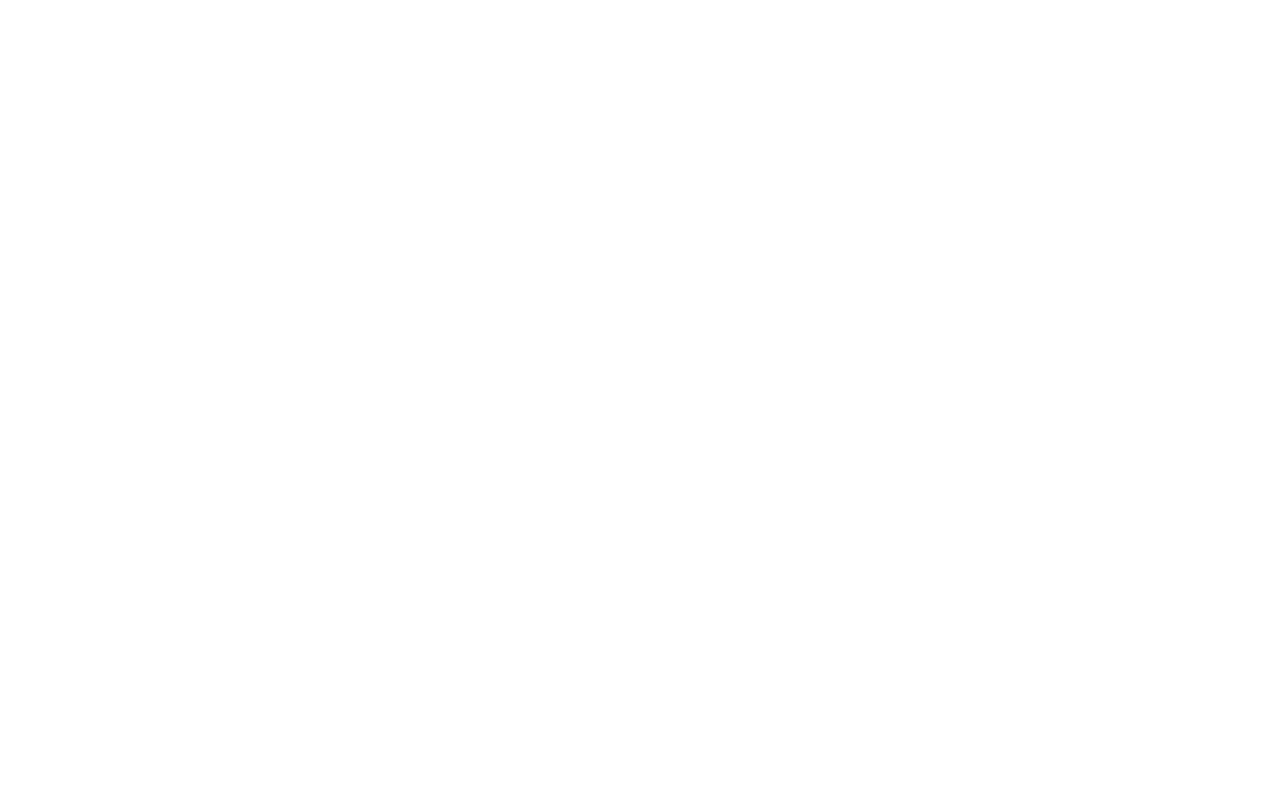
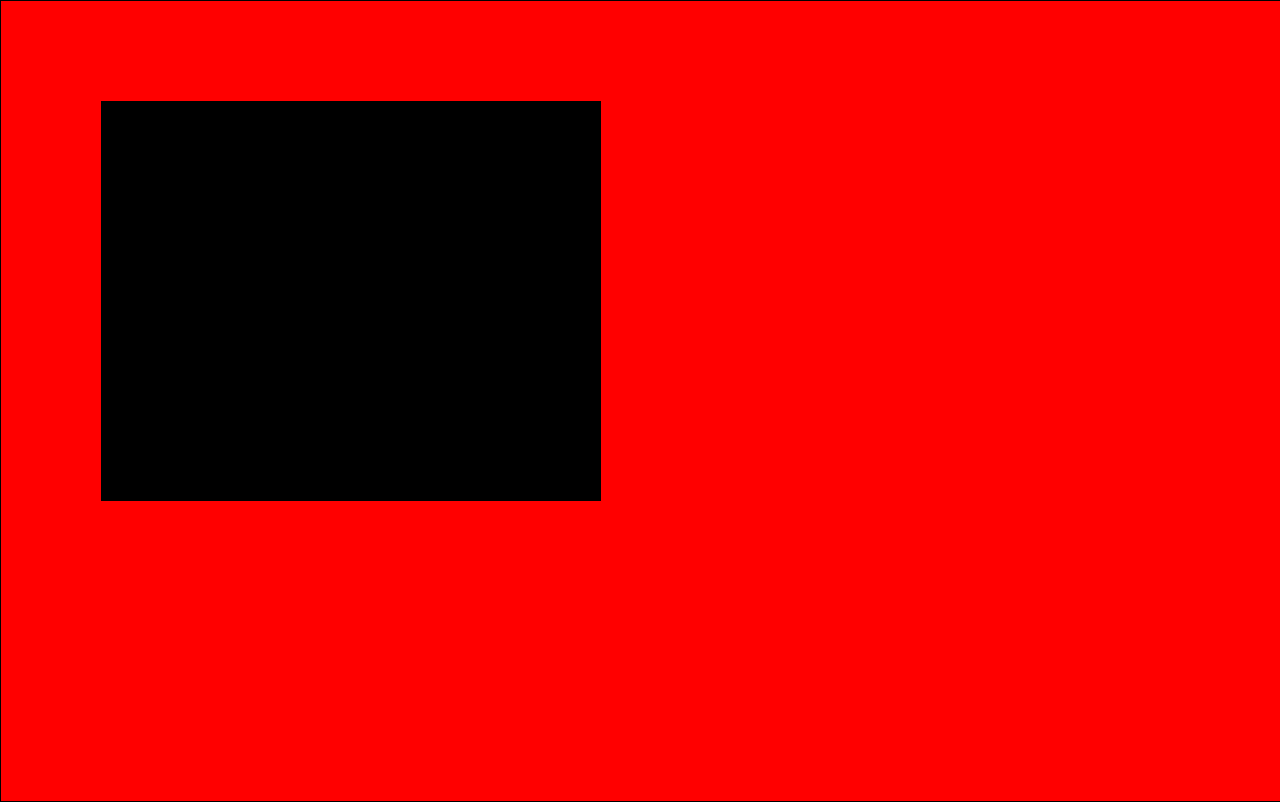
Before and after one commit to Maegical/GDS111-CPARR, a plain HTML site: page index.html in a window 1280 px wide. Drawn offline with Linux system fonts and the light colour scheme.

Commit message:
javascript

```diff
--- /dev/null
+++ b/canvas.js
@@ -0,0 +1,9 @@
+var canvas = document.querySelector('canvas')
+canvas.width = window.innerWidth;
+canvas.height = window.innerHeight;
+
+var c = canvas.getContext('2d');
+c.fillRect(100, 100, 500, 400);
+c.fillRect(400, 100, 100, 100);
+c.fillRect(100, 100, 100, 100);
+c.fillRect(250, 300, 100, 100);
--- a/index.html
+++ b/index.html
@@ -4,8 +4,19 @@
     <meta charset="UTF-8">
     <meta name="viewport" content="width=device-width, initial-scale=1.0">
     <title>Document</title>
+    <style type="text/css">
+        canvas {
+                border: 1px solid black;
+                background: red;
+        }
+
+        body {
+            margin: 0;
+        }
+    </style>
 </head>
 <body>
-
+    <canvas></canvas>
+    <script src="canvas.js"></script>
 </body>
 </html>
```
